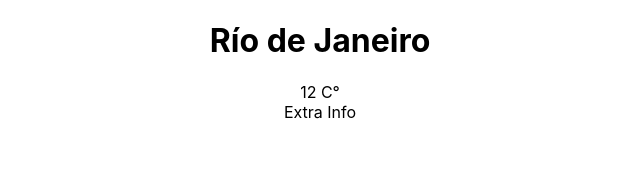
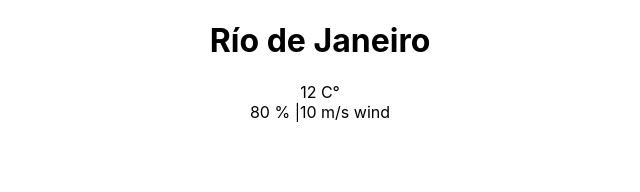
Before and after one commit to reymundotenorio/WeatherAppReact, a React (Create React App) app: page / in a window 1280 px wide. Shown: the top 192 px of the page, without its empty margins (320-960 px from the left). Built offline with nearby package versions, Linux system fonts and the light colour scheme.

Commit message:
Adding humidity and wind to WeatherExtraInfo

```diff
--- a/src/components/WeatherData.js
+++ b/src/components/WeatherData.js
@@ -5,7 +5,7 @@
 const WeatherData = () => (
   <div>
     <WeatherTemperature />
-    <WeatherExtraInfo />
+    <WeatherExtraInfo humidity={80} wind={'10  m/s'} />
   </div>
 );
 
--- a/src/components/WeatherExtraInfo.js
+++ b/src/components/WeatherExtraInfo.js
@@ -1,5 +1,10 @@
 import React from 'react';
 
-const WeatherExtraInfo = () => <div>Extra Info</div>;
+const WeatherExtraInfo = ({ humidity, wind }) => (
+  <div>
+    <span>{`${humidity} % |`}</span>
+    <span>{`${wind} wind`}</span>
+  </div>
+);
 
 export default WeatherExtraInfo;
--- a/src/components/WeatherLocation.js
+++ b/src/components/WeatherLocation.js
@@ -5,7 +5,6 @@
 const WeatherLocation = () => (
   <div>
     <Location city={'Río de Janeiro'} />
-
     <WeatherData />
   </div>
 );
```
